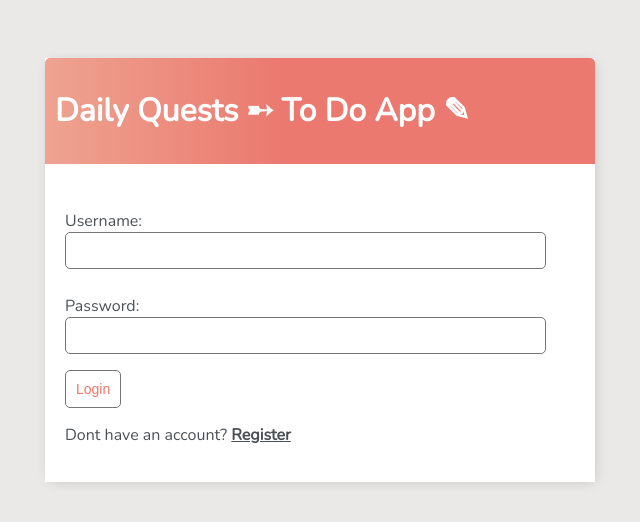
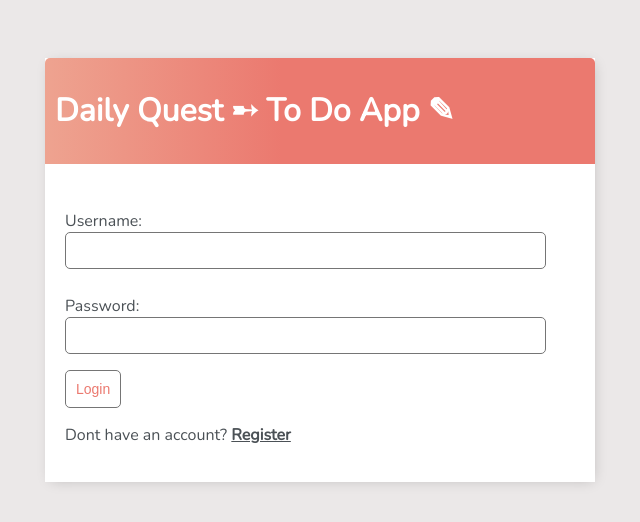
Before and after one commit to Code-Institute-Submissions/Jnaesi-Dailyquest_JanResub, a Django app: page /login/ in a window 1280 px wide. Shown: the top 522 px of the page, without its empty margins (320-960 px from the left). Run offline with Django 3.2, Linux system fonts and the light colour scheme.

Commit message:
Finial touches

```diff
--- a/base/templates/base/login.html
+++ b/base/templates/base/login.html
@@ -1,7 +1,7 @@
 {% extends 'base/main.html' %} {% block content %}
 
 <div class="header-bar">
-    <h1>Daily Quests &#x27B8; To Do App &#x270E;</h1>
+    <h1>Daily Quest &#x27B8; To Do App &#x270E;</h1>
 </div>
 
 <div class="card-body">
--- a/base/templates/base/main.html
+++ b/base/templates/base/main.html
@@ -5,7 +5,7 @@
     <meta http-equiv="X-UA-Compatible" content="IE=edge">
     <meta name="description" content="Daily Quests">
     <meta name="viewport" content="width=device-width, initial-scale=1.0">
-    <title>Daily Quests</title>
+    <title>Daily Quest</title>
 
     <link rel="preconnect" href="https://fonts.googleapis.com">
     <link rel="preconnect" href="https://fonts.gstatic.com" crossorigin>
```
Also changed, not shown: .gitpod.yml (added), README.md, media/images/deployment/placeholder.jpg (added).
